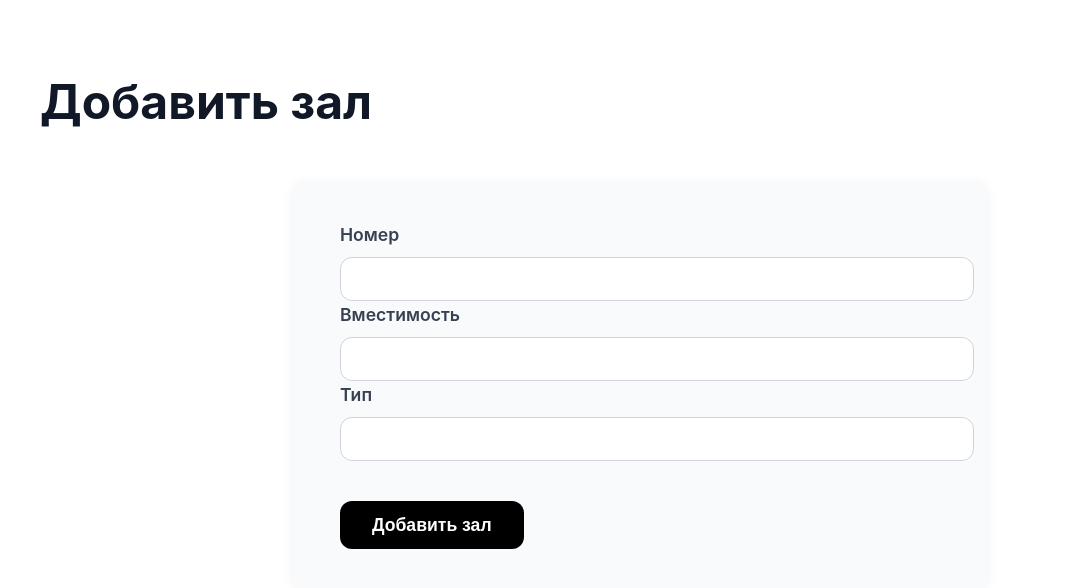
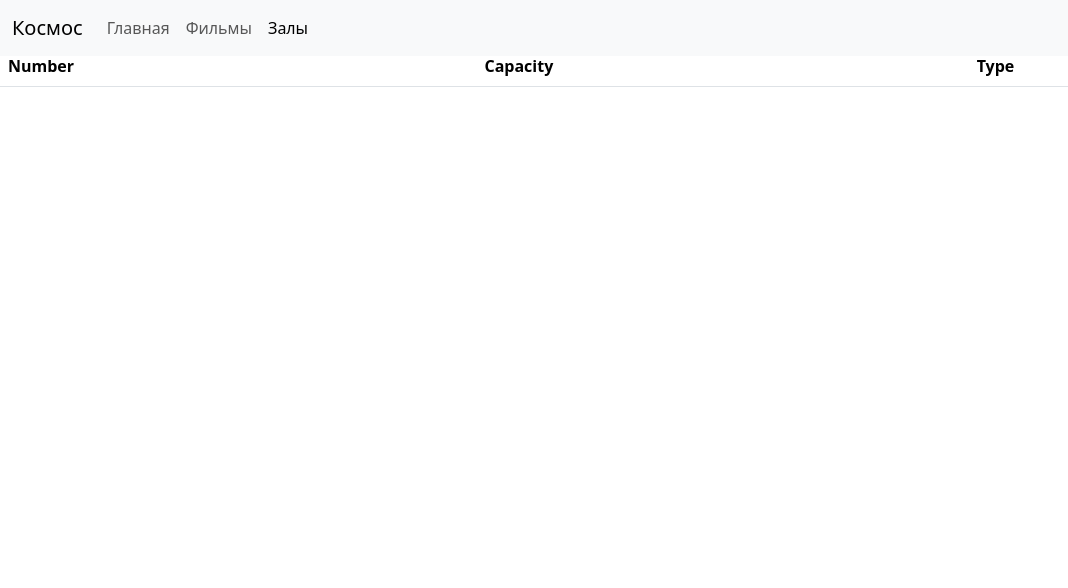
Before and after one commit to Nasir0v-student/Practice, a Flask app: page /halls in a window 1280 px wide. Shown: the top 588 px of the page, without its empty margins (0-1068 px from the left). Run offline with Flask 3, Linux system fonts and the light colour scheme; lists and menus that the app fills with data are empty.

Commit message:
Создание страницы Залы

```diff
--- a/server.py
+++ b/server.py
@@ -19,7 +19,9 @@
     return render_template("films.html", current_page="films")
 @app.route("/halls")
 def halls():
-    return render_template("halls.html", current_page="halls")
+    halls_list = models.Halls.query.all()
+    return render_template("halls.html", current_page="halls", halls=halls_list)
+
 def main():
     app.run("0.0.0.0", port=5000, debug=True)
 
--- a/templates/halls.html
+++ b/templates/halls.html
@@ -1,116 +1,23 @@
-<!DOCTYPE html>
-<html lang="ru">
-<head>
-<meta charset="UTF-8" />
-<meta name="viewport" content="width=device-width, initial-scale=1" />
-<title>Добавить зал</title>
-<style>
-  /* Base */
-  body {
-    margin: 0;
-    font-family: 'Inter', sans-serif, system-ui, -apple-system, BlinkMacSystemFont,
-      'Segoe UI', Roboto, Oxygen, Ubuntu, Cantarell, 'Open Sans', 'Helvetica Neue', sans-serif;
-    background: #fff;
-    color: #6b7280;
-    font-size: 18px;
-    line-height: 1.6;
-    -webkit-font-smoothing: antialiased;
-    -moz-osx-font-smoothing: grayscale;
-  }
-  .container {
-    max-width: 1200px;
-    margin: 4rem auto 5rem;
-    padding: 0 2rem;
-  }
-  h1 {
-    font-weight: 700;
-    font-size: 48px;
-    color: #111827;
-    margin-bottom: 2.5rem;
-  }
-  form {
-    background: #f9fafb;
-    padding: 2.5rem 3rem;
-    border-radius: 12px;
-    box-shadow: 0 2px 12px rgb(0 0 0 / 0.05);
-    max-width: 600px;
-    margin: 0 auto;
-  }
-  label {
-    display: block;
-    font-weight: 600;
-    color: #374151;
-    font-size: 1.1rem;
-    margin-bottom: 0.5rem;
-  }
-  input[type="text"],
-  input[type="number"] {
-    width: 100%;
-    padding: 0.75rem 1rem;
-    font-size: 1rem;
-    border: 1.5px solid #d1d5db;
-    border-radius: 0.75rem;
-    color: #111827;
-    transition: border-color 0.3s ease, box-shadow 0.3s ease;
-    font-weight: 500;
-  }
-  input[type="text"]:focus,
-  input[type="number"]:focus {
-    outline: none;
-    border-color: #000000;
-    box-shadow: 0 0 0 3px rgb(0 0 0 / 0.15);
-  }
-  .button {
-    margin-top: 2.5rem;
-    display: inline-block;
-    background: #000000;
-    color: white;
-    padding: 0.85rem 2rem;
-    font-weight: 600;
-    font-size: 1.1rem;
-    border-radius: 0.75rem;
-    cursor: pointer;
-    border: none;
-    user-select: none;
-    transition: background-color 0.3s ease;
-  }
-  .button:hover,
-  .button:focus {
-    background: #374151;
-    outline: none;
-  }
-  .back-link {
-    display: inline-block;
-    margin-top: 1.5rem;
-    font-weight: 500;
-    color: #6b7280;
-    text-decoration: underline;
-    cursor: pointer;
-    transition: color 0.3s ease;
-  }
-  .back-link:hover,
-  .back-link:focus {
-    color: #111827;
-    outline: none;
-  }
-</style>
-</head>
-<body>
-  <main class="container" role="main">
-    <h1>Добавить зал</h1>
-    <form method="POST" action="{{ url_for('add_hall') }}" novalidate>
-      <label for="number">Номер</label>
-      <input type="text" id="number" name="number" required autocomplete="off" aria-required="true" />
+{% extends "base.html" %}
 
-      <label for="capacity">Вместимость</label>
-      <input type="number" id="capacity" name="capacity" required min="1" autocomplete="off" aria-required="true" />
-
-      <label for="type">Тип</label>
-      <input type="text" id="type" name="type" required autocomplete="off" aria-required="true" />
-
-      <button type="submit" class="button">Добавить зал</button>
-    </form>
-
-  </main>
-</body>
-</html>
+{% block content %}
+<h2>Список залов</h2>
+<table class="table">
+    <thead>
+        <tr>
+            <th>Number</th>
+            <th>Capacity</th>
+            <th>Type</th>
+        </tr>
+    </thead>
+    <tbody>
+        {% for hall in halls %}
+        <tr>
+            <td>{{ hall.number }}</td>
+            <td>{{ hall.capacity }}</td>
+            <td>{{ hall.type }}</td>
+        </tr>
+        {% endfor %}
+    </tbody>
+</table>
+{% endblock %}
```
Also changed, not shown: models.py (+6 -8 lines), templates/to_delete.html (added, +116 -0 lines).
